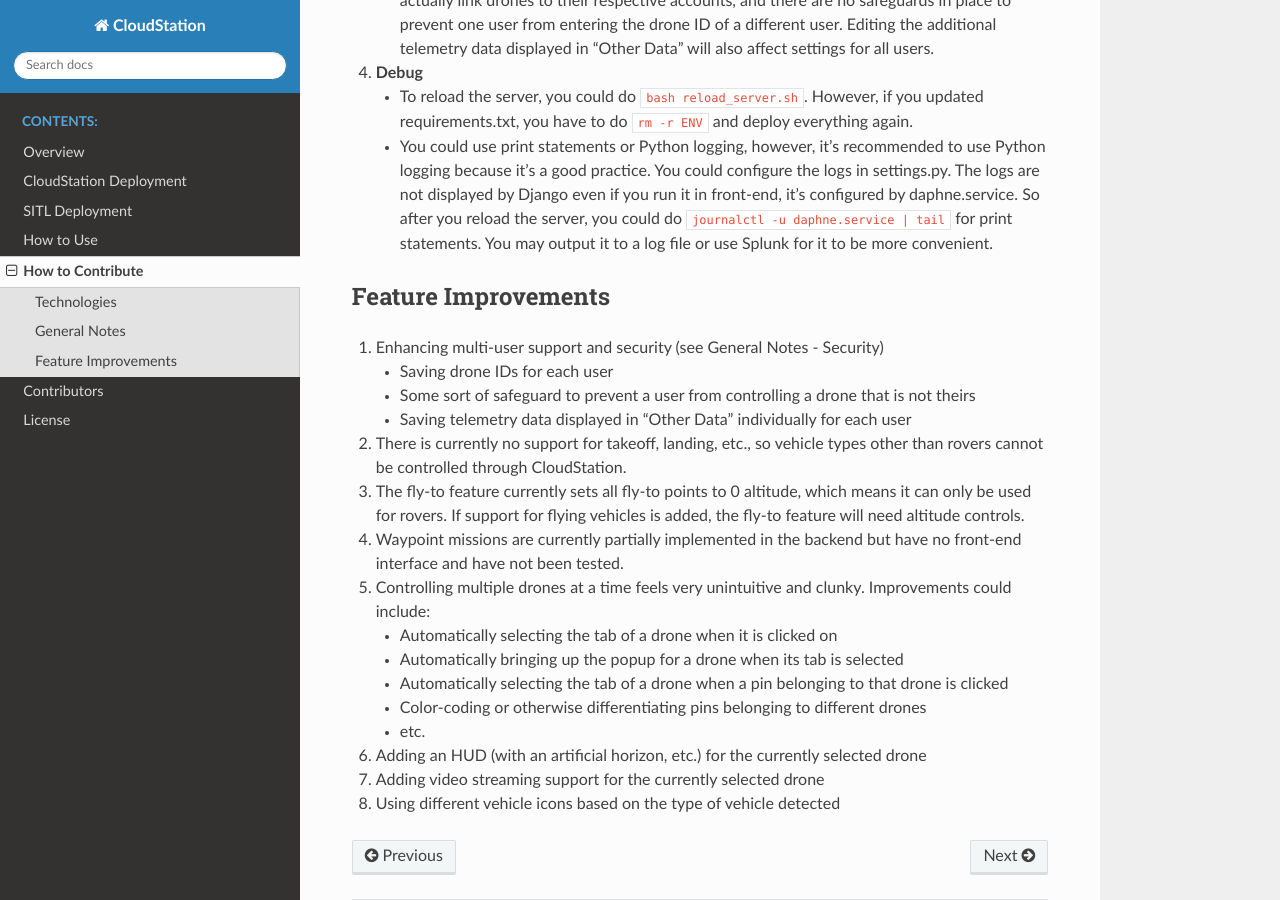
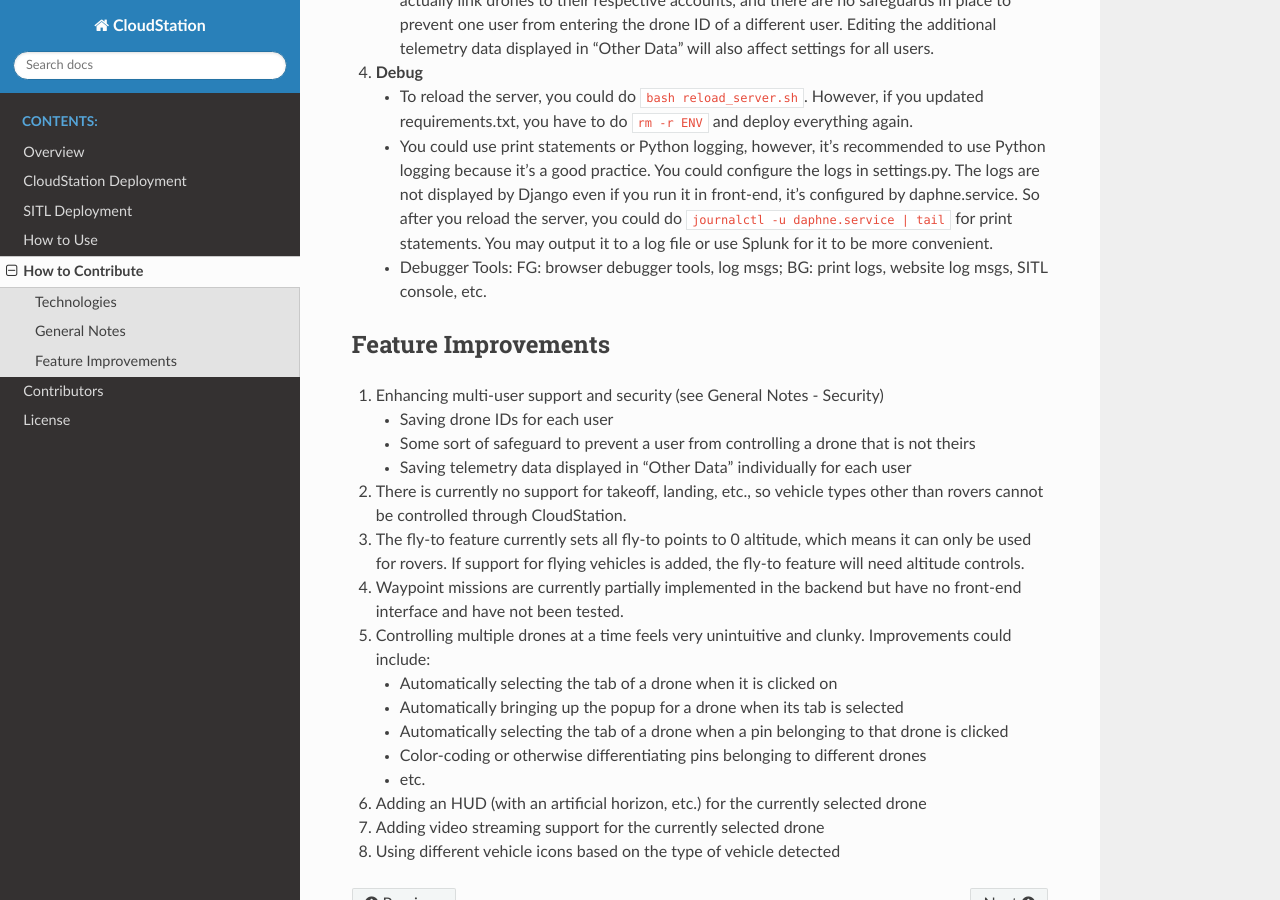
Before and after one commit to CloudStationTeam/docs, a Sphinx documentation site: the page built from source/contributing.md, in a window 1280 px wide and 900 px high, scrolled down 1219 px. Built offline with Sphinx 7.4.7 and the Read the Docs theme 2.0.0, drawn with Linux system fonts in a browser that asks for light colours.

Commit message:
Update contributing.md

```diff
--- a/source/contributing.md
+++ b/source/contributing.md
@@ -30,6 +30,10 @@ you just want to quickly set up a development environment, please follow the ins
 4. **Debug**
     * To reload the server, you could do `bash reload_server.sh`. However, if you updated requirements.txt, you have to do `rm -r ENV` and deploy everything again.
     * You could use print statements or Python logging, however, it's recommended to use Python logging because it's a good practice. You could configure the logs in settings.py. The logs are not displayed by Django even if you run it in front-end, it's configured by daphne.service. So after you reload the server, you could do `journalctl -u daphne.service | tail` for print statements. You may output it to a log file or use Splunk for it to be more convenient.
+    * Debugger Tools:
+      FG: browser debugger tools, log msgs;
+      BG: print logs, website log msgs, SITL console, etc.
+
 
 ## Feature Improvements
 1. Enhancing multi-user support and security (see General Notes - Security)
```
